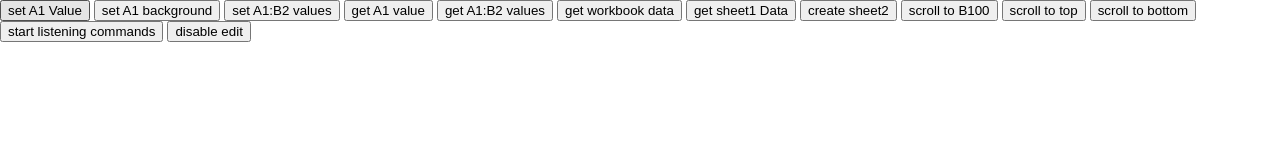
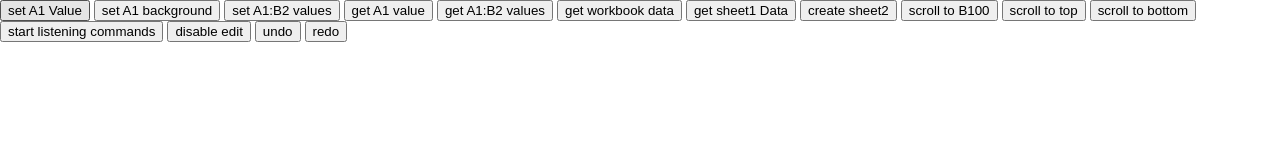
Before and after one commit to awesome-univer/univer-sheets-template, a website built with Vite: page index.html in a window 1280 px wide. Built offline with nearby package versions, Linux system fonts and the light colour scheme; what @univerjs/core, @univerjs/facade would draw is missing.

Commit message:
feat: add undo redo case

```diff
--- a/index.html
+++ b/index.html
@@ -22,6 +22,8 @@
           <button onclick="scrollToBottom()">scroll to bottom</button>
           <button onclick="commandsListenerSwitch(this)">start listening commands</button>
           <button onclick="editSwitch(this)">disable edit</button>
+          <button onclick="undo()">undo</button>
+          <button onclick="redo()">redo</button>
         </div>
         <div id="app"></div>
     </div>
--- a/src/functions.ts
+++ b/src/functions.ts
@@ -254,3 +254,17 @@ function editSwitch (el: HTMLElement) {
     alert('Editing is disabled, try to edit a cell to see the effect');
     el.innerHTML = 'enable edit';
 }
+
+function undo () {
+    const univerAPI = window.univerAPI;
+    if (!univerAPI) throw Error('univerAPI is not defined');
+
+    univerAPI.executeCommand('univer.command.undo');
+}
+
+function redo () {
+    const univerAPI = window.univerAPI;
+    if (!univerAPI) throw Error('univerAPI is not defined');
+
+    univerAPI.executeCommand('univer.command.redo');
+}
```
Also changed, not shown: README.md.
